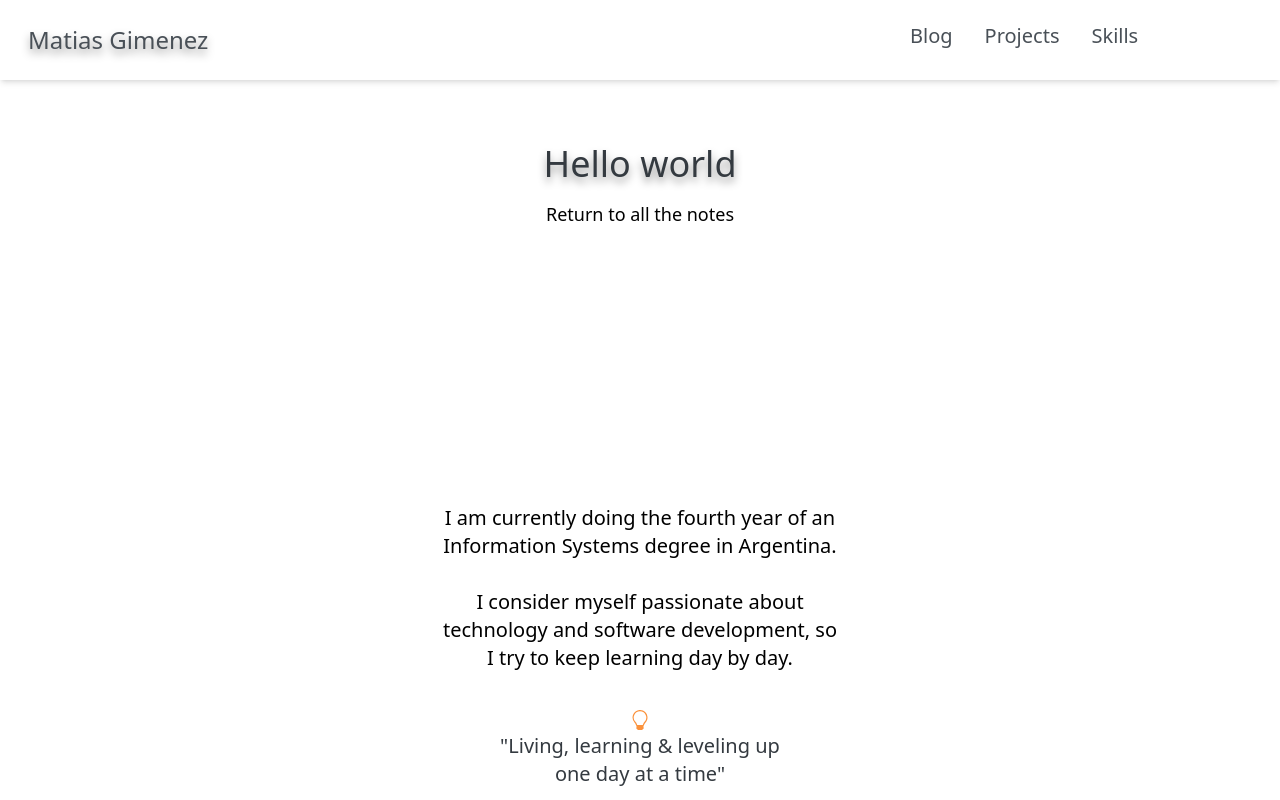
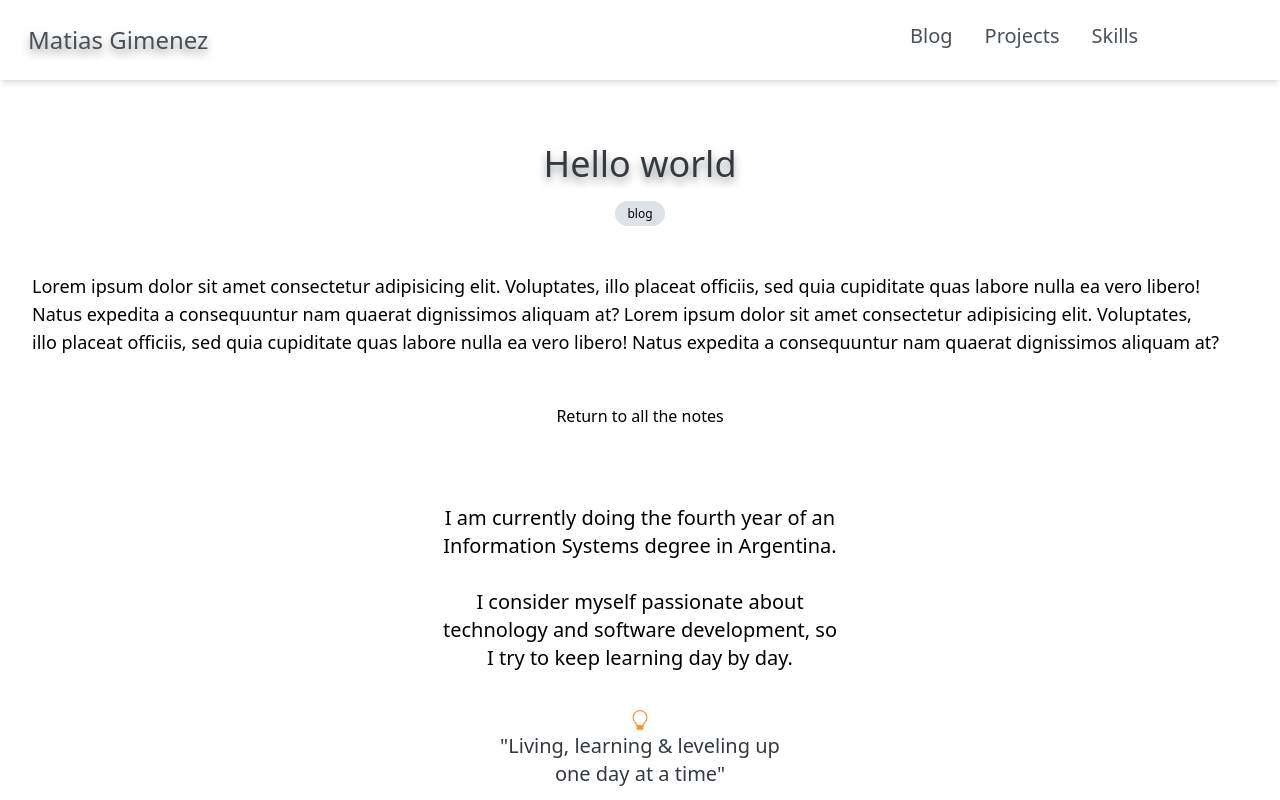
Before and after one commit to matiasgimenezdev/portfolio, a React (Vite) app: page /blog/hello-world in a window 1280 px wide. Shown: the top 800 px of the page. Built offline with nearby package versions, Linux system fonts and the light colour scheme; some icons are missing.

Commit message:
starting with article body

```diff
--- a/src/pages/ArticlePage.tsx
+++ b/src/pages/ArticlePage.tsx
@@ -4,6 +4,7 @@ import { MainLayout } from '../layout';
 import { Title } from '../components/Title';
 import { helpFetch } from '../helpers';
 import { Article } from '../types';
+import { Balancer } from 'react-wrap-balancer';
 
 export const ArticlePage: FunctionComponent = () => {
 	const { article } = useParams();
@@ -30,8 +31,30 @@ export const ArticlePage: FunctionComponent = () => {
 	return (
 		<MainLayout>
 			<main className='flex flex-col items-center mt-16 min-h-60'>
-				<Title title={currentArticle ? currentArticle.title : ''} />
-				<Link to='/blog' className='text-lg font-normal'>
+				<Title title={currentArticle ? currentArticle?.title : ''} />
+				<ul>
+					{currentArticle?.tags.map((tag) => {
+						return (
+							<span
+								className='bg-grey-lightest py-1 px-3 rounded-2xl text-xs'
+								key={tag}
+							>
+								{tag}
+							</span>
+						);
+					})}
+				</ul>
+				<Balancer className='text font-light mt-4 text-md min-w-full px-6 block md:text-lg md:p-8'>
+					Lorem ipsum dolor sit amet consectetur adipisicing elit.
+					Voluptates, illo placeat officiis, sed quia cupiditate quas
+					labore nulla ea vero libero! Natus expedita a consequuntur
+					nam quaerat dignissimos aliquam at? Lorem ipsum dolor sit
+					amet consectetur adipisicing elit. Voluptates, illo placeat
+					officiis, sed quia cupiditate quas labore nulla ea vero
+					libero! Natus expedita a consequuntur nam quaerat
+					dignissimos aliquam at?
+				</Balancer>
+				<Link to='/blog' className='text-md font-normal mt-4'>
 					Return to all the notes
 				</Link>
 			</main>
```
